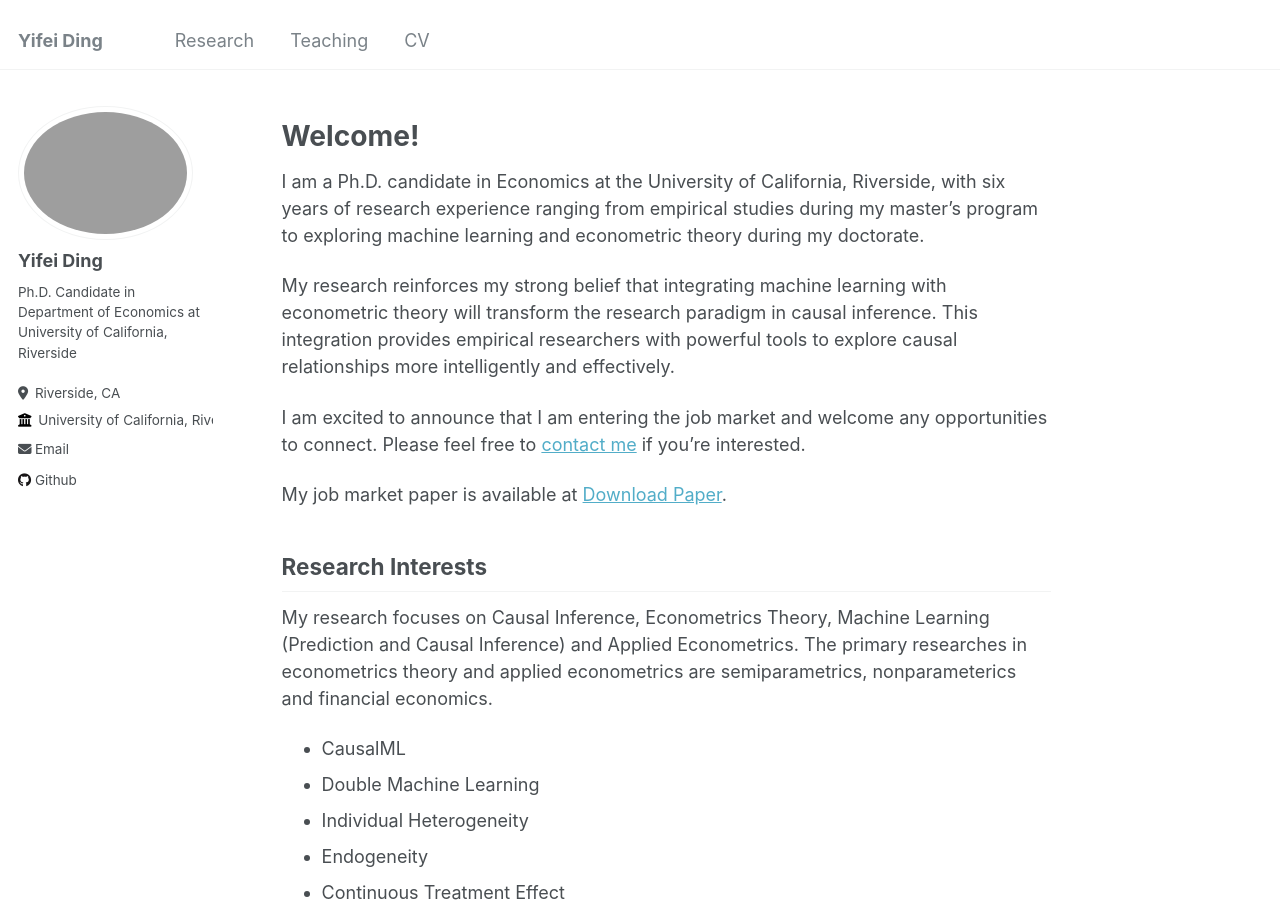
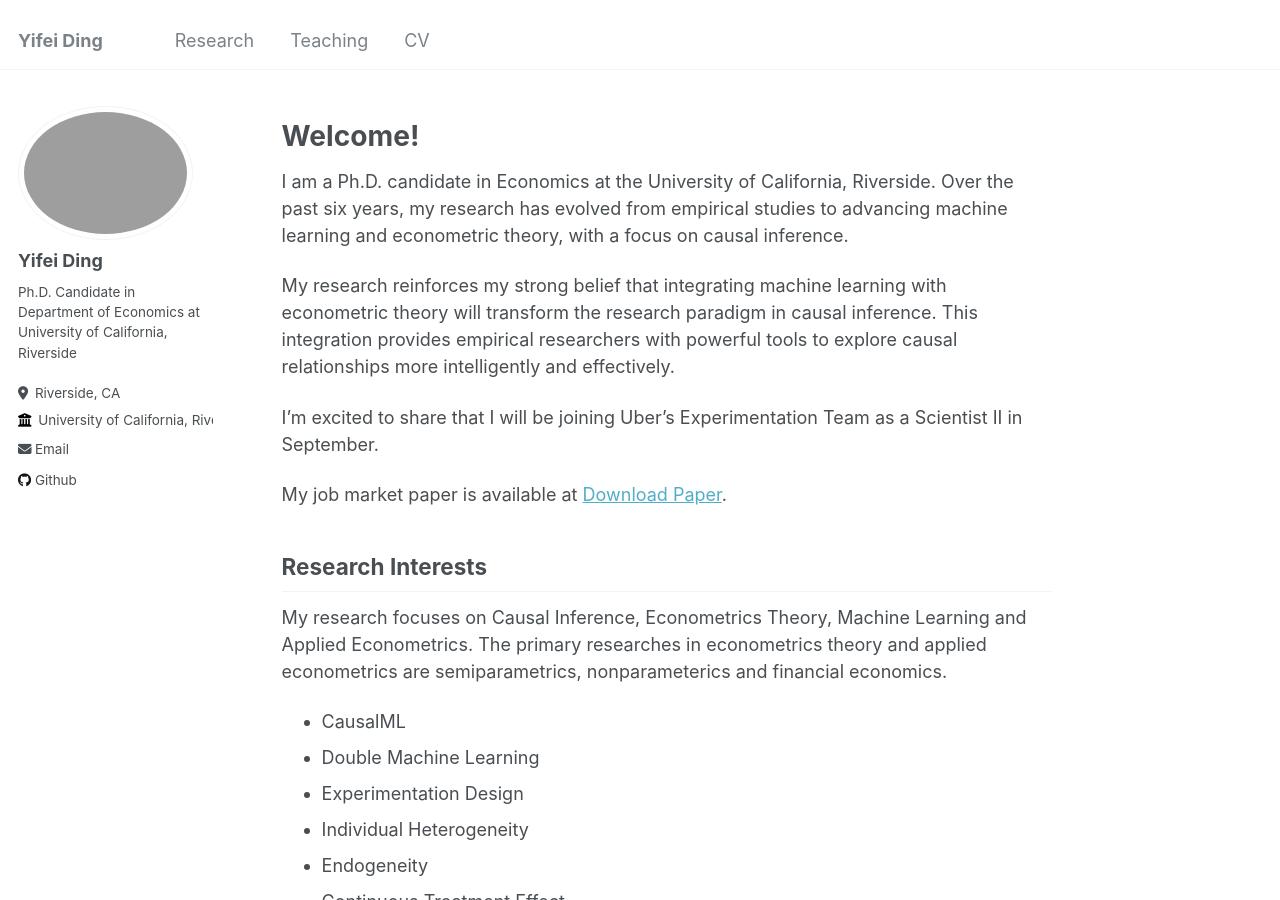
Before and after one commit to YifeiDing-UCR/YifeiDing-UCR.github.io, a Jekyll site: the page built from _pages/about.md, in a window 1280 px wide and 900 px high. Built offline with Jekyll 4.4.1, drawn with Linux system fonts in a browser that asks for light colours.

Commit message:
Update about.md

```diff
--- a/_pages/about.md
+++ b/_pages/about.md
@@ -10,19 +10,20 @@ redirect_from:
 
 # Welcome!
 
-I am a Ph.D. candidate in Economics at the University of California, Riverside, with six years of research experience ranging from empirical studies during my master's program to exploring machine learning and econometric theory during my doctorate.
+I am a Ph.D. candidate in Economics at the University of California, Riverside. Over the past six years, my research has evolved from empirical studies to advancing machine learning and econometric theory, with a focus on causal inference.
 
 My research reinforces my strong belief that integrating machine learning with econometric theory will transform the research paradigm in causal inference. This integration provides empirical researchers with powerful tools to explore causal relationships more intelligently and effectively.
 
-I am excited to announce that I am entering the job market and welcome any opportunities to connect. Please feel free to [contact me](mailto:yding067@ucr.edu) if you're interested.
+I’m excited to share that I will be joining Uber’s Experimentation Team as a Scientist II in September.
 
 My job market paper is available at [Download Paper](https://yifeiding-ucr.github.io/files/Deep_learning_for_individual_heterogeneity_with_generated_regressors_Job_Market_Update.pdf).
 
 ## Research Interests
 
-My research focuses on Causal Inference, Econometrics Theory, Machine Learning (Prediction and Causal Inference) and Applied Econometrics. The primary researches in econometrics theory and applied econometrics are semiparametrics, nonparameterics and financial economics.
+My research focuses on Causal Inference, Econometrics Theory, Machine Learning and Applied Econometrics. The primary researches in econometrics theory and applied econometrics are semiparametrics, nonparameterics and financial economics.
 * CausalML
 * Double Machine Learning
+* Experimentation Design
 * Individual Heterogeneity
 * Endogeneity
 * Continuous Treatment Effect
```
